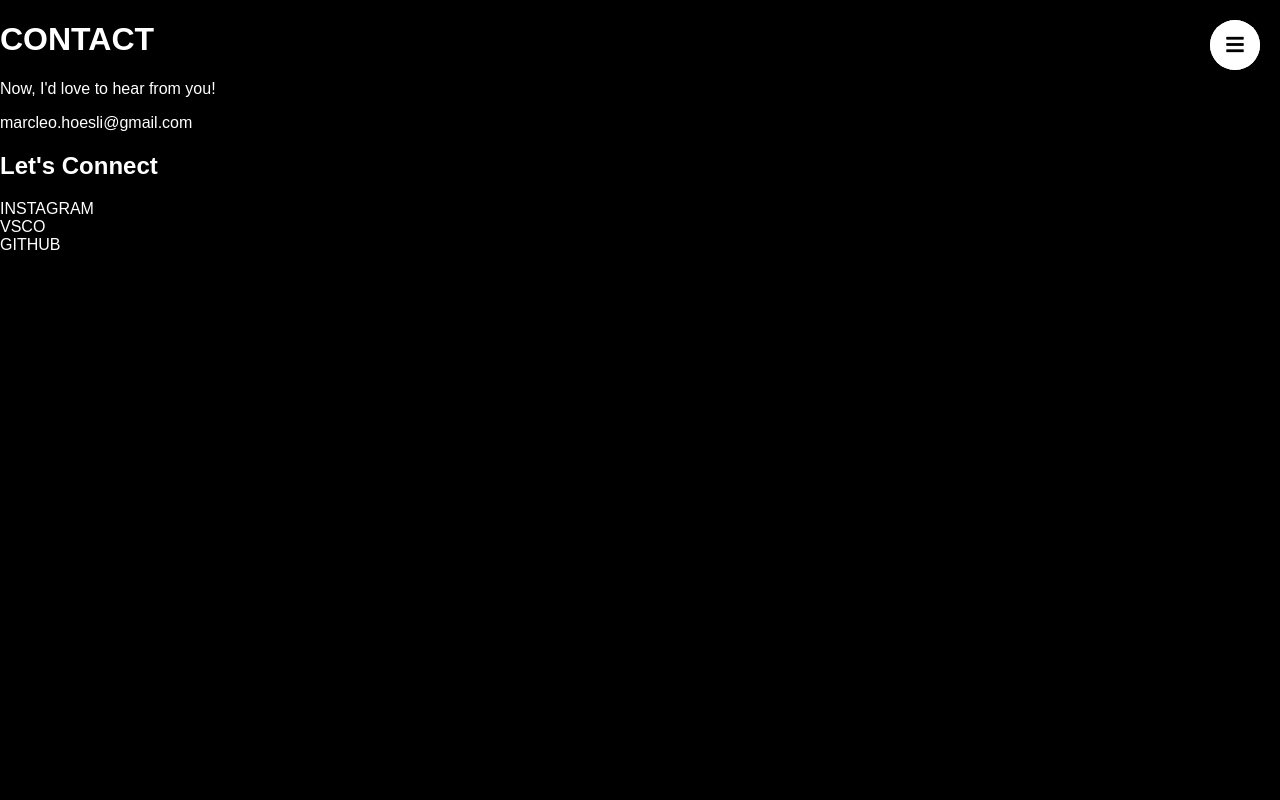
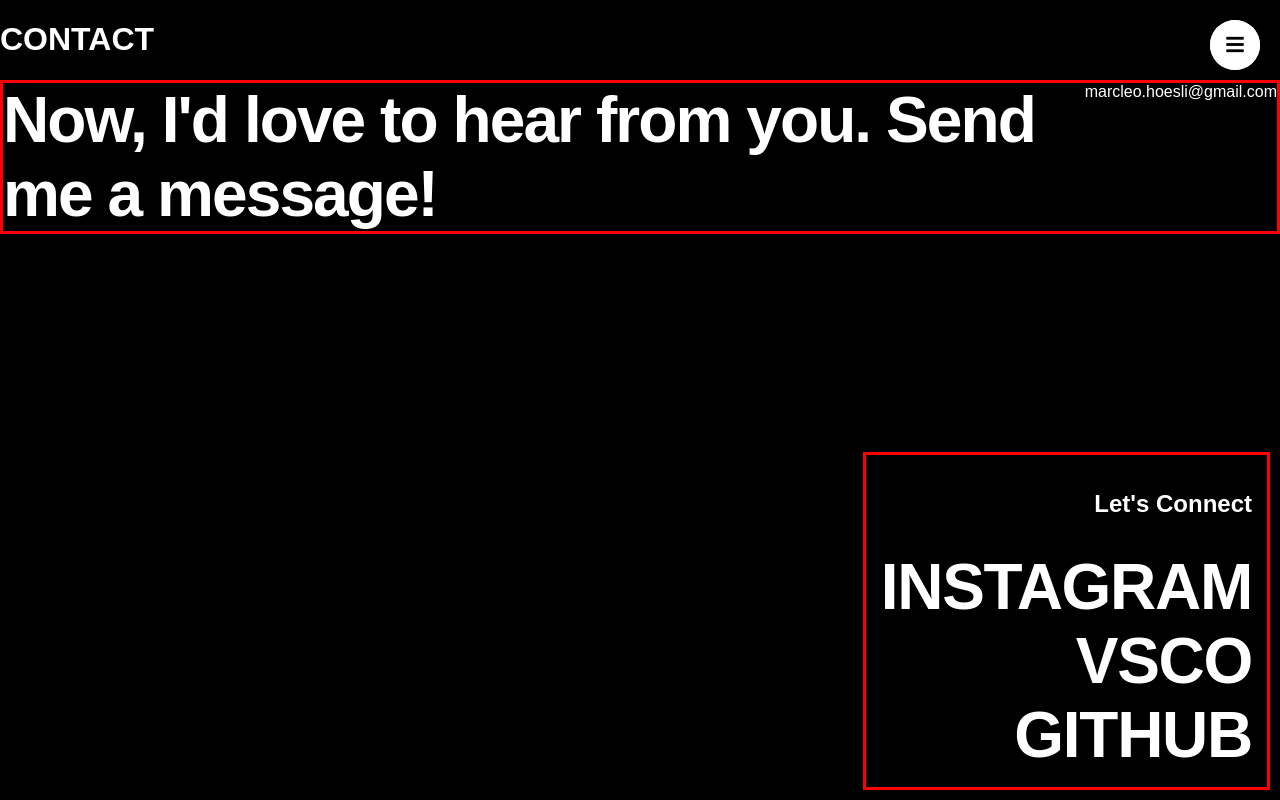
Before and after one commit to callmemarcleo/personalpage, an Angular app in the folder frontend/: page /contact in a window 1280 px wide. Built offline with nearby package versions, Linux system fonts and the light colour scheme.

Commit message:
Anpassungen CSS - contactpage

```diff
--- a/frontend/src/app/components/contact/contact.component.css
+++ b/frontend/src/app/components/contact/contact.component.css
@@ -1,5 +1,54 @@
+.contact-container {
+  border: 3px solid red;
+  margin: 0;
+  display: flex;
+  flex-direction: row;
+  justify-content: sp;
+}
+
+.mail-container{
+  display: flex;
+
+}
+
+.mail-container p{
+  font-size: 4em;
+  font-weight: 600;
+  letter-spacing: -.03em;
+  margin: 0;
+  padding: 0;
+
+}
+
+.link-container {
+  margin: auto;
+  position: fixed;
+  bottom: 10px;
+  right: 10px;
+  padding: 15px;
+  border: 3px solid red;
+  text-align: right;
+
+
+}
+
+.link-container p{
+  font-size: 2em;
+  font-weight: 600;
+}
+
+
+.link-wrapper {
+  display: flex;
+  flex-direction: column;
+  margin-top: 0.5em;
+  font-size: 4em;
+  font-weight: 600;
+  letter-spacing: -.02em;
+}
+
 
 a {
-    text-decoration: none;
-    color: inherit;
+  text-decoration: none;
+  color: inherit;
   }
--- a/frontend/src/app/components/contact/contact.component.html
+++ b/frontend/src/app/components/contact/contact.component.html
@@ -1,8 +1,9 @@
+<h1>CONTACT</h1>
 
 <div class="contact-container">
-    <h1>CONTACT</h1>
-    <div>
-        <p>Now, I'd love to hear from you!</p>
+    <div class="mail-container">
+        <p>Now, I'd love to hear from you. Send me a message!</p>
+        <div class="mail-wrapper">
             <a href="mailto:marcleo.hoesli@gmail.com">marcleo.hoesli@gmail.com</a>
         </div>
     </div>
@@ -15,3 +16,4 @@
             <div class="linktext"> <a href="https://github.com/callmemarcleo" target="_blank">GITHUB</a></div>
         </div>
     </div>
+</div>
```
Lines whose indentation alone changed are shown as unchanged.
